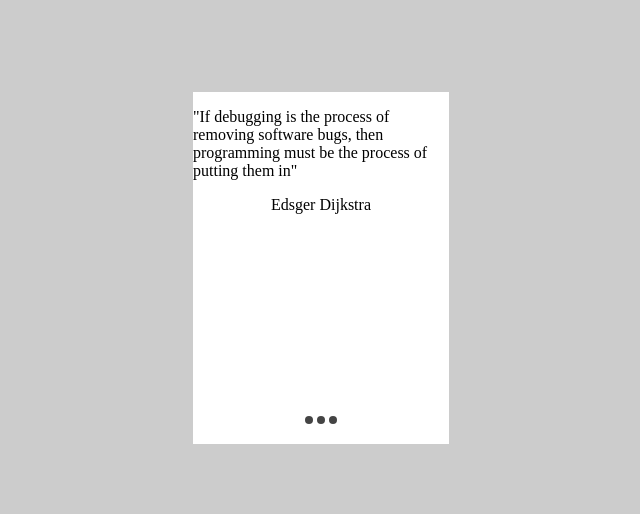
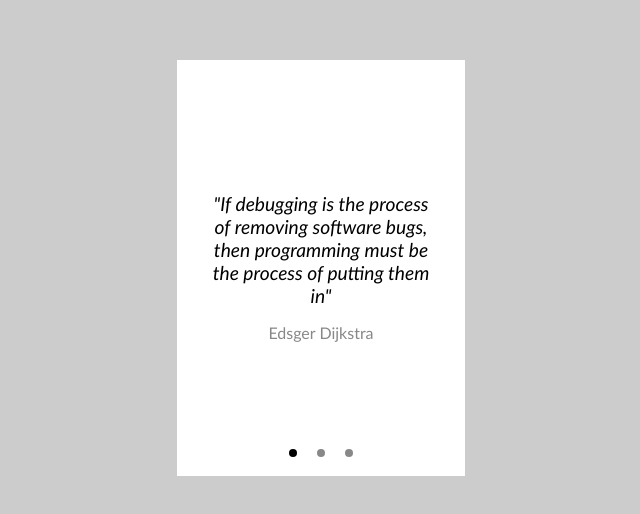
Before and after one commit to mikaelalundstrom/exercise-flexbox-bootcamp, a plain HTML site: page my-exercises/6-card-with-pager/index.html in a window 1280 px wide. Shown: the part 132-646 px from the top of the page, without its empty margins (319-959 px from the left). Drawn offline with Linux system fonts and the light colour scheme.

Commit message:
finished exercise 6, card with pager

```diff
--- a/my-exercises/6-card-with-pager/index.html
+++ b/my-exercises/6-card-with-pager/index.html
@@ -9,8 +9,9 @@
 <body>
 
     <section class="card">
-        <p>"If debugging is the process of removing software bugs, then programming must be the process of putting them in"</p>
-        Edsger Dijkstra
+        <p class="quote">"If debugging is the process of removing software bugs, then programming must be the process of putting them in"</p>
+        <p class="quoted">Edsger Dijkstra</p>
+
         <footer>
             <a class="active" href=""></a>
             <a href=""></a>
--- a/my-exercises/6-card-with-pager/style.css
+++ b/my-exercises/6-card-with-pager/style.css
@@ -2,6 +2,7 @@ body {
     margin: 0;
     padding: 0;
     background-color: #cccccc;
+    font-family: 'Gill Sans', 'Gill Sans MT', Calibri, 'Trebuchet MS', sans-serif;
     height: 100vh;
     display: flex;
     justify-content: center;
@@ -12,27 +13,40 @@ body {
 .card {
 
     width: 16rem;
-    height: 22rem;
+    height: 24rem;
     background-color: white;
+    padding: 1rem;
     display: flex;
     flex-direction: column;
-    justify-content: center;
+    justify-content: space-between;
     align-items: center;
 
 }
 
-h1 {
-    margin: auto;
+.quote {
+    margin: auto 0 0 0;
+    padding: 1rem;
+    text-align: center;
+    font-style: italic;
+    font-size: 1.2rem;
 }
 
-.card footer {
-    margin: auto auto 1rem auto;
+.quoted {
+    margin: 0 0 auto 0;
+    padding: 0;
+    color: #888;
 }
+
 
 footer a {
     width: 0.5rem;
     height: 0.5rem;
-    background-color: #444;
+    margin: 0 0.5rem;
+    background-color: #888;
     display: inline-block;
     border-radius: 100%;
 }
+
+footer a.active {
+    background-color: black;
+}
```
